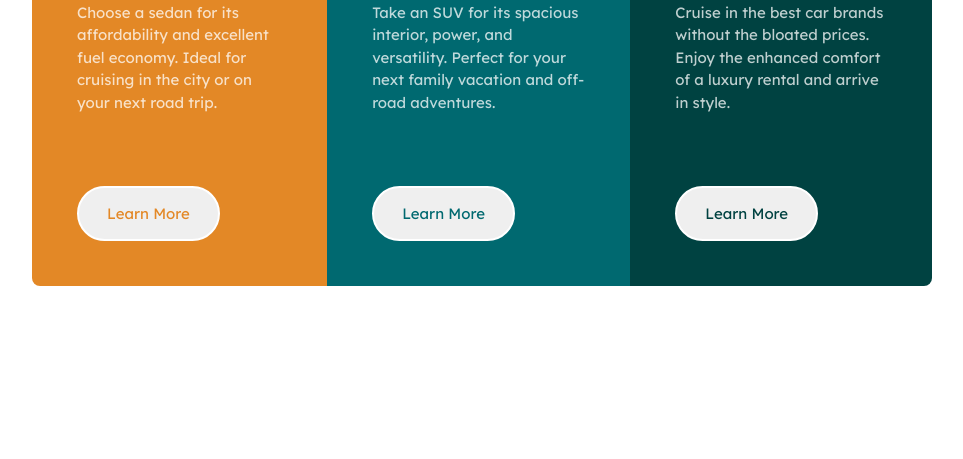
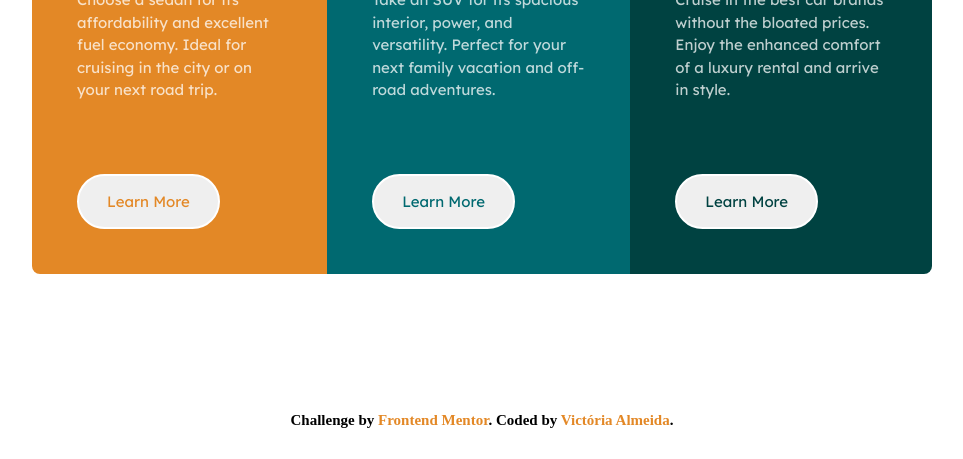
Before and after one commit to ma-vick/3-column-preview-card-component-main, a plain HTML site: page index.html in a window 1280 px wide. Shown: the part 341-800 px from the top of the page, without its empty margins (158-1121 px from the left). Drawn offline with Linux system fonts and the light colour scheme.

Commit message:
style attribution

```diff
--- a/assets/css/style.css
+++ b/assets/css/style.css
@@ -26,14 +26,14 @@ body {
     display: flex;
     flex-direction: column;
     align-items: center;
-    justify-content: center;
+    justify-content: space-between;
     min-height: 100vh;
     background-color: var(--very-dark-gray-color);
 }
 
 .container {
     display: flex;
-    margin: 0 10vw;
+    margin: 20vh 10vw 0 10vw;
     max-width: 900px;
 }
 
@@ -102,3 +102,13 @@ body {
     background-color: var(--very-dark-cyan-color);
     border-radius: 0 8px 8px 0;
 }
+
+.attribution {
+    font-weight: 700;
+    margin-bottom: 30px;
+}
+
+.attribution a {
+    color: var(--bright-orange-color);
+    text-decoration: none;
+}
--- a/index.html
+++ b/index.html
@@ -30,9 +30,9 @@
       <a href="#"><button>Learn More</button></a>
     </div>
   </main>
-  <!-- <div class="attribution">
+  <div class="attribution">
     Challenge by <a href="https://www.frontendmentor.io?ref=challenge" target="_blank">Frontend Mentor</a>.
-    Coded by <a href="#">Victória Almeida</a>.
-  </div> -->
+    Coded by <a href="https://github.com/ma-vick">Victória Almeida</a>.
+  </div>
 </body>
 </html>
```
